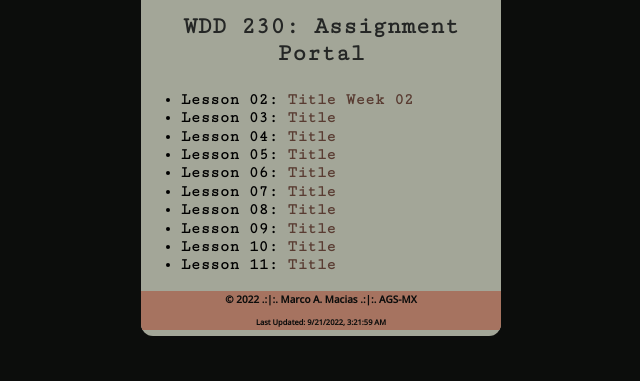
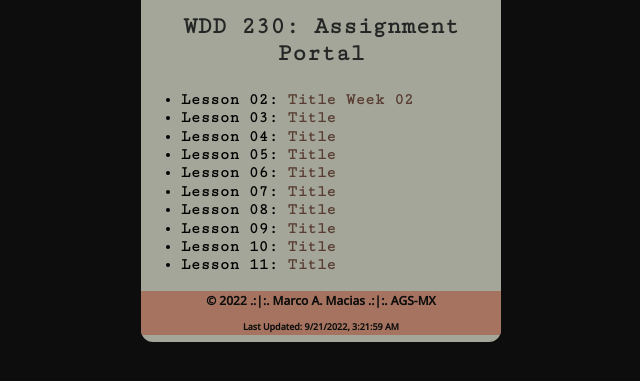
Before and after one commit to okantmav/wdd230-autum2022, a plain HTML site: page index.html in a window 1280 px wide. Shown: the part 181-562 px from the top of the page, without its empty margins (319-959 px from the left). Drawn offline with nearby package versions, Linux system fonts and the light colour scheme.

Commit message:
footer font-size adjusment

```diff
--- a/styles/style.css
+++ b/styles/style.css
@@ -70,8 +70,7 @@ section h2 {
 }
 
 footer {
-  font-size: 5px;
-  font-weight: lighter;
+  font-size: 6px;
 }
 
 @media screen and (min-width: 200px) and (max-width: 500px) {
```
